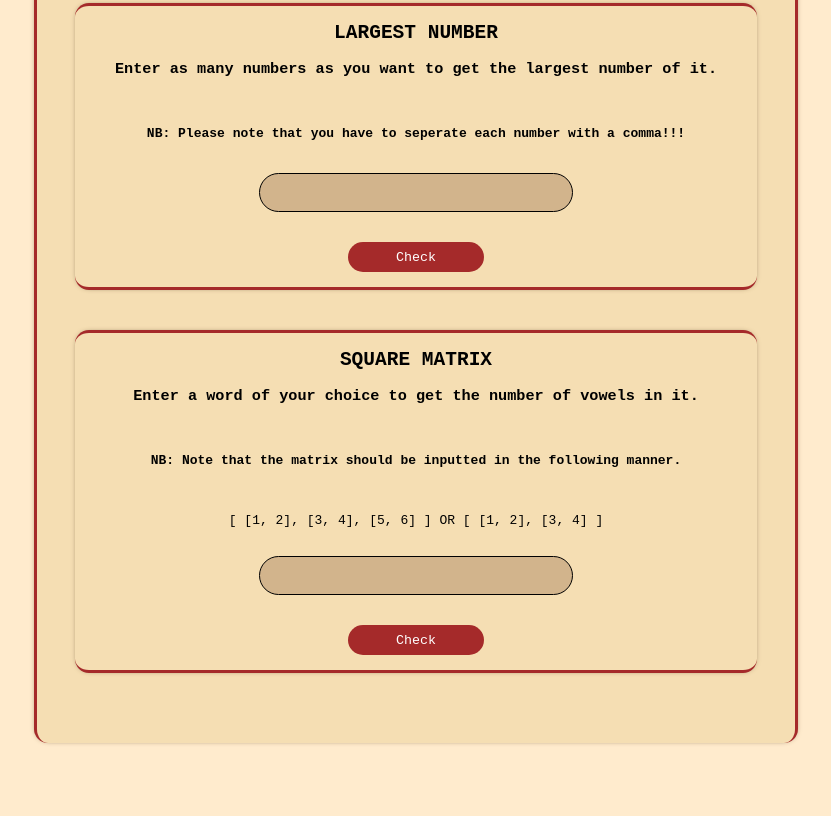
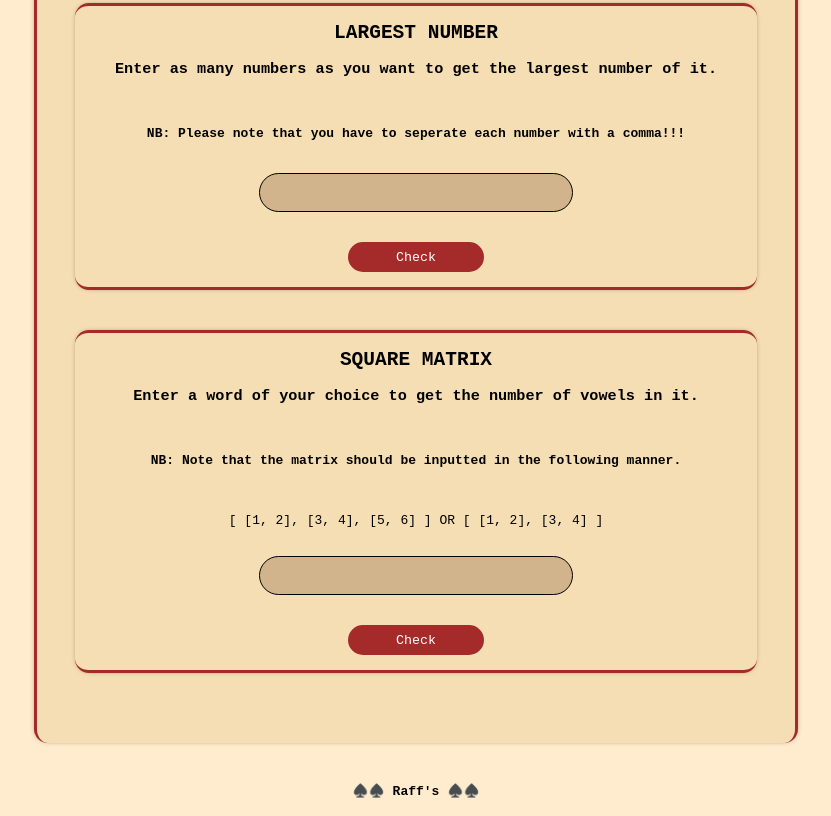
Before and after one commit to Masutarafu/Holiday_Assignment, a plain HTML site: page index.html in a window 1280 px wide. Shown: the part 727-1543 px from the top of the page, without its empty margins (224-1055 px from the left). Before the commit the page ends 1510 px from the top, so only its background shows below. Drawn offline with Linux system fonts and the light colour scheme.

Commit message:
Update index.html

```diff
--- a/index.html
+++ b/index.html
@@ -79,5 +79,8 @@
     <script src="./Js/index.js">
     </script>
 
+    <footer>
+        <h4>♠️♠️ Raff's ♠️♠️</h4>
+    </footer>
 </body>
 </html>
```
